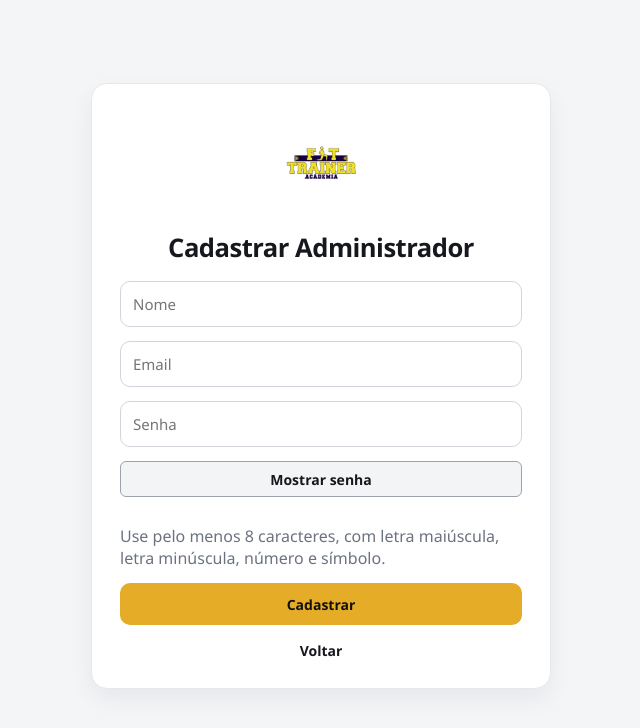
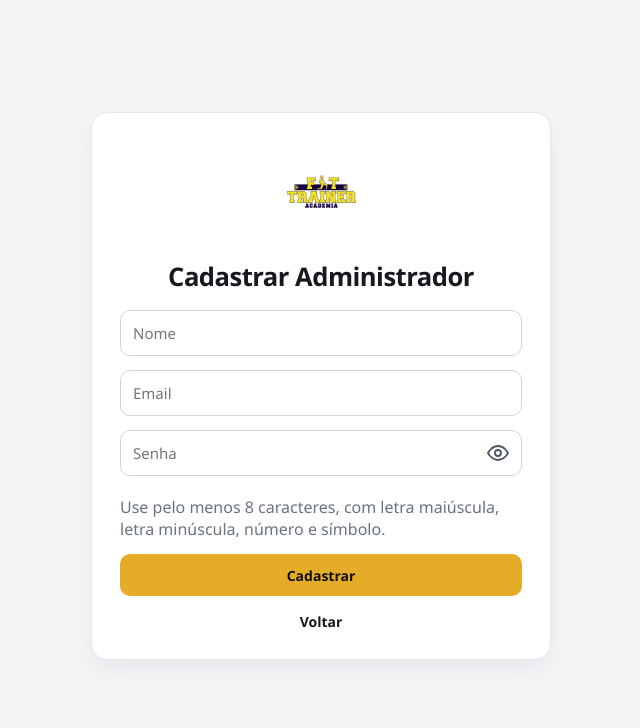
Before and after one commit to rai-soaress/SistemaDeAcademia, a Flask app: page /cadastro-admin in a window 1280 px wide. Shown: the top 728 px of the page, without its empty margins (319-959 px from the left). Run offline with Flask 3, Linux system fonts and the light colour scheme.

Commit message:
Troca mostrar senha por icone de olho dentro do campo

```diff
--- a/static/css/senha.css
+++ b/static/css/senha.css
@@ -1,16 +1,58 @@
+.campo-senha {
+    position: relative;
+    width: 100%;
+}
+
+.login-container .campo-senha input,
+.form-container .campo-senha input {
+    padding-right: 50px;
+}
+
 .login-container button.alternar-senha,
 .form-container button.alternar-senha {
-    align-self: flex-start;
-    width: auto;
-    min-height: 36px;
-    margin: 0 0 8px;
-    padding: 6px 10px;
-    background: #f3f4f6;
+    position: absolute;
+    right: 2px;
+    top: 50%;
+    transform: translateY(-50%);
+    display: flex;
+    align-items: center;
+    justify-content: center;
+    width: 44px;
+    height: 44px;
+    min-height: 0;
+    margin: 0;
+    padding: 10px;
+    background: transparent;
+    color: #4b5563;
+    border: none;
+    border-radius: 6px;
+    box-shadow: none;
+    cursor: pointer;
+}
+
+.login-container button.alternar-senha:hover,
+.form-container button.alternar-senha:hover {
+    background: transparent;
     color: #16181d;
-    border: 1px solid #9ca3af;
-    border-radius: 6px;
-    font-size: 14px;
-    cursor: pointer;
+    transform: translateY(-50%);
+    box-shadow: none;
+}
+
+.alternar-senha svg {
+    width: 24px;
+    height: 24px;
+}
+
+.alternar-senha .risco-olho {
+    display: none;
+}
+
+.alternar-senha[aria-pressed="true"] .risco-olho {
+    display: block;
+}
+
+.campo-senha input::-ms-reveal {
+    display: none;
 }
 
 button.alternar-senha:focus-visible {
--- a/static/js/senha.js
+++ b/static/js/senha.js
@@ -1,16 +1,24 @@
 document.querySelectorAll('input[type="password"]').forEach((campo, indice) => {
     if (!campo.id) campo.id = `senha-${indice}`;
+    const grupo = document.createElement('div');
+    grupo.className = 'campo-senha';
+    campo.before(grupo);
+    grupo.append(campo);
     const botao = document.createElement('button');
     botao.type = 'button';
     botao.className = 'alternar-senha';
-    botao.textContent = 'Mostrar senha';
+    botao.innerHTML = '<svg viewBox="0 0 24 24" fill="none" stroke="currentColor" stroke-width="1.8" stroke-linecap="round" stroke-linejoin="round" aria-hidden="true" focusable="false"><path d="M2 12s3.5-7 10-7 10 7 10 7-3.5 7-10 7S2 12 2 12Z"/><circle cx="12" cy="12" r="3"/><path class="risco-olho" d="m3 3 18 18"/></svg>';
+    botao.setAttribute('aria-label', 'Mostrar senha');
+    botao.title = 'Mostrar senha';
     botao.setAttribute('aria-controls', campo.id);
     botao.setAttribute('aria-pressed', 'false');
     botao.addEventListener('click', () => {
         const mostrar = campo.type === 'password';
         campo.type = mostrar ? 'text' : 'password';
-        botao.textContent = mostrar ? 'Ocultar senha' : 'Mostrar senha';
+        const descricao = mostrar ? 'Ocultar senha' : 'Mostrar senha';
+        botao.setAttribute('aria-label', descricao);
+        botao.title = descricao;
         botao.setAttribute('aria-pressed', String(mostrar));
     });
-    campo.insertAdjacentElement('afterend', botao);
+    grupo.append(botao);
 });
```
